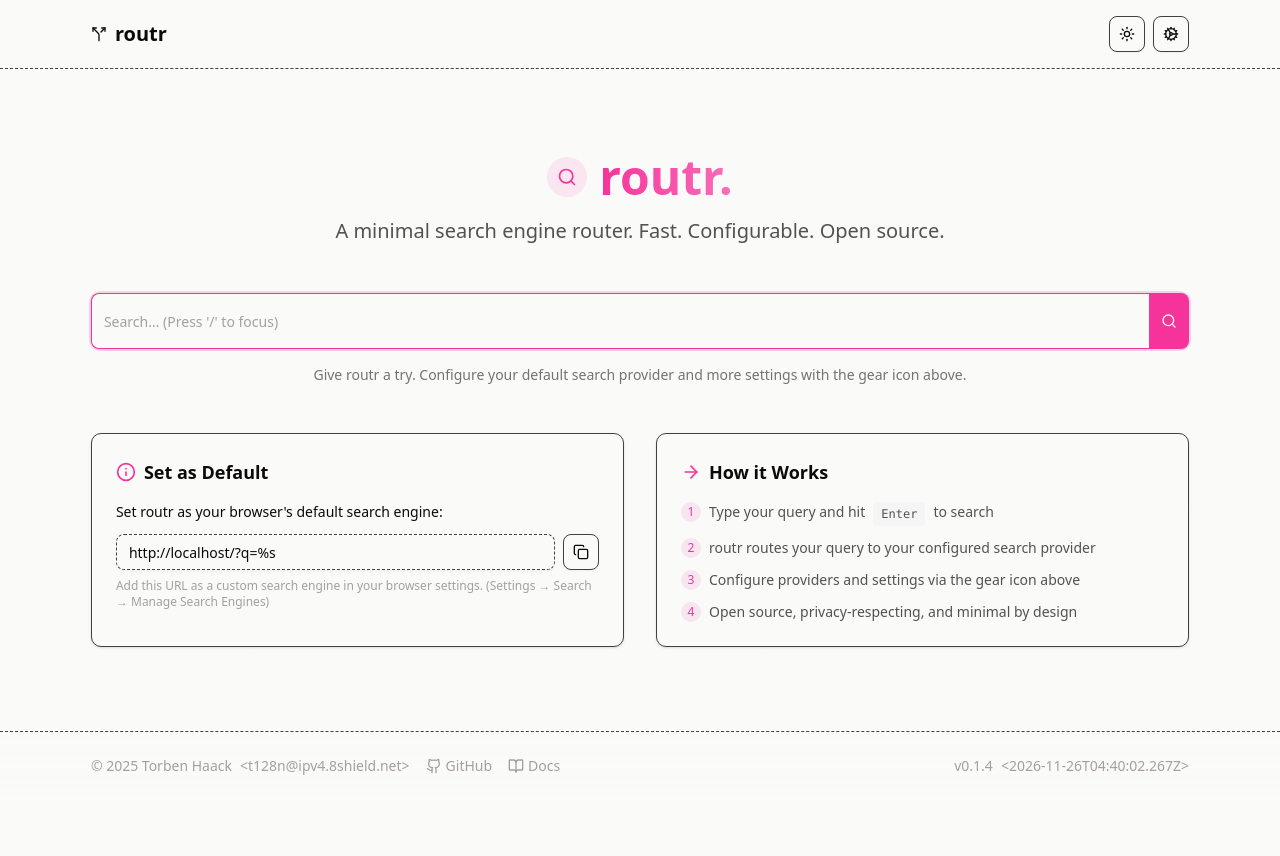
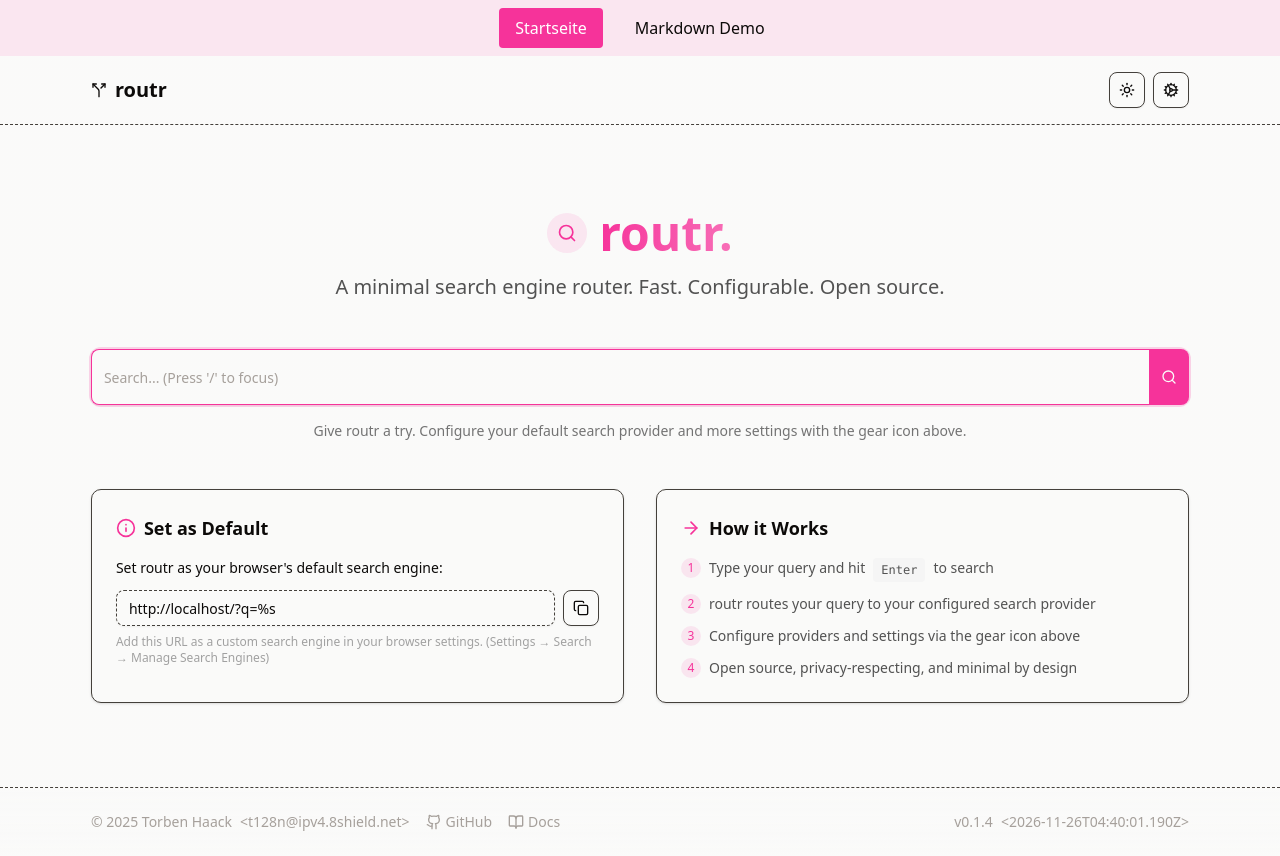
Before and after one commit to t128n/routr, a React (Vite) app: page / in a window 1280 px wide. Before the commit the page ends 800 px from the top, so only its background shows below. Built offline with nearby package versions, Linux system fonts and the light colour scheme.

Commit message:
"feat:Add Markdown Documentation Integration

```diff
--- a/package.json
+++ b/package.json
@@ -19,6 +19,7 @@
     "@radix-ui/react-popover": "^1.1.11",
     "@radix-ui/react-slot": "^1.2.0",
     "@radix-ui/react-tooltip": "^1.2.6",
+    "@tailwindcss/typography": "^0.5.16",
     "@tailwindcss/vite": "^4.1.5",
     "@tanstack/react-virtual": "^3.13.6",
     "class-variance-authority": "^0.7.1",
--- a/src/app/_settings.tsx
+++ b/src/app/_settings.tsx
@@ -16,6 +16,9 @@ import routes from "@/sw/routes";
 import { CogIcon, RotateCwIcon, InfoIcon, EyeIcon, EyeOffIcon } from "lucide-react";
 import { useState } from "react";
 import { HoverCard, HoverCardContent, HoverCardTrigger } from "@/components/ui/hover-card";
+import { Tabs, TabsContent, TabsList, TabsTrigger } from "@/components/ui/tabs";
+import ReactMarkdown from 'react-markdown';
+import remarkGfm from 'remark-gfm';
 
 function Settings() {
 	const [showApiKey, setShowApiKey] = useState(false);
@@ -205,17 +208,36 @@ function Settings() {
 											<InfoIcon className="w-4 h-4 text-muted-foreground cursor-help" />
 										</HoverCardTrigger>
 										<HoverCardContent>
-											<p>The system prompt that guides the AI's behavior. This helps shape how the AI responds to your queries.</p>
+											<p>Der System Prompt unterstützt Markdown-Formatierung für bessere Lesbarkeit und Strukturierung.</p>
 										</HoverCardContent>
 									</HoverCard>
 								</div>
-								<Textarea
-									id="prompt"
-									placeholder="Enter your system prompt..."
-									value={geminiPrompt}
-									onChange={(e) => setGeminiPrompt(e.target.value)}
-									className="min-h-[100px]"
-								/>
+								<Tabs defaultValue="edit" className="w-full">
+									<TabsList className="mb-2">
+										<TabsTrigger value="edit">Bearbeiten</TabsTrigger>
+										<TabsTrigger value="preview">Vorschau</TabsTrigger>
+									</TabsList>
+									<TabsContent value="edit" className="mt-0">
+										<Textarea
+											id="prompt"
+											placeholder="Geben Sie Ihren System Prompt ein (unterstützt Markdown-Formatierung)..."
+											value={geminiPrompt}
+											onChange={(e) => setGeminiPrompt(e.target.value)}
+											className="min-h-[300px] font-mono text-sm"
+										/>
+									</TabsContent>
+									<TabsContent value="preview" className="mt-0">
+										<div className="border rounded-md p-4 min-h-[300px] overflow-auto prose prose-sm dark:prose-invert max-w-none">
+											{geminiPrompt ? (
+												<ReactMarkdown remarkPlugins={[remarkGfm]}>
+													{geminiPrompt}
+												</ReactMarkdown>
+											) : (
+												<p className="text-muted-foreground italic">Keine Vorschau verfügbar. Bitte geben Sie einen System Prompt ein.</p>
+											)}
+										</div>
+									</TabsContent>
+								</Tabs>
 							</div>
 						</div>
 					</section>
--- /dev/null
+++ b/src/app/index.tsx
@@ -0,0 +1,62 @@
+import { useState, useEffect } from 'react';
+import App from './page';
+import { MarkdownDemo } from './markdown-demo';
+
+/**
+ * Hauptkomponente für die Anwendungsrouting
+ */
+export function Router() {
+  const [currentPage, setCurrentPage] = useState<'home' | 'markdown'>('home');
+
+  // URL basiertes Routing
+  useEffect(() => {
+    const path = window.location.pathname;
+    if (path === '/markdown') {
+      setCurrentPage('markdown');
+    } else {
+      setCurrentPage('home');
+    }
+  }, []);
+
+  // Navigations-Handler
+  const navigate = (page: 'home' | 'markdown') => {
+    setCurrentPage(page);
+    window.history.pushState(null, '', page === 'home' ? '/' : `/${page}`);
+  };
+
+  // Seiten-Renderer
+  const renderPage = () => {
+    switch (currentPage) {
+      case 'markdown':
+        return <MarkdownDemo />;
+      default:
+        return <App />;
+    }
+  };
+
+  return (
+    <div>
+      <nav className="bg-primary/10 p-2">
+        <ul className="flex gap-4 justify-center">
+          <li>
+            <button
+              onClick={() => navigate('home')}
+              className={`px-4 py-2 rounded ${currentPage === 'home' ? 'bg-primary text-white' : 'hover:bg-primary/20'}`}
+            >
+              Startseite
+            </button>
+          </li>
+          <li>
+            <button
+              onClick={() => navigate('markdown')}
+              className={`px-4 py-2 rounded ${currentPage === 'markdown' ? 'bg-primary text-white' : 'hover:bg-primary/20'}`}
+            >
+              Markdown Demo
+            </button>
+          </li>
+        </ul>
+      </nav>
+      {renderPage()}
+    </div>
+  );
+}
--- /dev/null
+++ b/src/app/markdown-demo.tsx
@@ -0,0 +1,90 @@
+import { useState } from 'react';
+import { Markdown } from '@/components/ui/markdown';
+
+/**
+ * Demo-Seite für die Markdown-Formatierung
+ */
+export function MarkdownDemo() {
+  const [markdownText, setMarkdownText] = useState<string>(`# Markdown Beispiel
+
+Dies ist ein **Beispieltext** mit *Markdown-Formatierung*.
+
+## Überschriften
+
+### Dritte Ebene
+
+## Listen
+
+- Element 1
+- Element 2
+  - Unterelement 2.1
+  - Unterelement 2.2
+- Element 3
+
+## Nummerierte Listen
+
+1. Erster Punkt
+2. Zweiter Punkt
+3. Dritter Punkt
+
+## Links und Bilder
+
+[Ein Link](https://example.com)
+
+![Beispielbild](https://via.placeholder.com/150)
+
+## Code
+
+Inline \`code\` Beispiel.
+
+\`\`\`javascript
+// Ein Code-Block
+function helloWorld() {
+  console.log("Hallo Welt!");
+}
+\`\`\`
+
+## Tabellen
+
+| Spalte 1 | Spalte 2 | Spalte 3 |
+|----------|----------|----------|
+| Zelle 1  | Zelle 2  | Zelle 3  |
+| Zelle 4  | Zelle 5  | Zelle 6  |
+
+## Zitate
+
+> Dies ist ein Zitat.
+> Es kann mehrere Zeilen umfassen.
+
+## Horizontale Linien
+
+---
+
+## Checkbox-Listen
+
+- [x] Erledigte Aufgabe
+- [ ] Offene Aufgabe
+- [ ] Weitere offene Aufgabe
+`);
+
+  return (
+    <div className="container mx-auto p-4">
+      <div className="flex flex-col md:flex-row gap-4">
+        <div className="flex-1">
+          <h2 className="text-lg font-semibold mb-2">Markdown-Eingabe</h2>
+          <textarea
+            value={markdownText}
+            onChange={(e) => setMarkdownText(e.target.value)}
+            className="w-full h-96 p-2 border rounded-md font-mono text-sm"
+          />
+        </div>
+        <div className="flex-1">
+          <h2 className="text-lg font-semibold mb-2">Vorschau</h2>
+          <div className="border rounded-md p-4 h-96 overflow-auto">
+            <Markdown content={markdownText} />
+          </div>
+        </div>
+      </div>
+    </div>
+  );
+}
--- a/src/main.tsx
+++ b/src/main.tsx
@@ -3,7 +3,7 @@ import { createRoot } from "react-dom/client";
 
 import { registerSW } from "virtual:pwa-register";
 
-import App from "@/app/page";
+import { Router } from "@/app/index";
 import "@/styles/globals.css";
 import { toast } from "sonner";
 
@@ -12,7 +12,7 @@ const rootElement = document.getElementById("root");
 if (rootElement) {
 	createRoot(rootElement).render(
 		<StrictMode>
-			<App />
+			<Router />
 		</StrictMode>,
 	);
 }
@@ -20,7 +20,7 @@ if (rootElement) {
 registerSW({
 	onNeedRefresh() {
 		toast("New content available, click on the icon to refresh.");
-		/* show “update available” UI */
+		/* show "update available" UI */
 	},
 	onRegisterError() {
 		toast.error(
--- /dev/null
+++ b/tailwind.config.js
@@ -0,0 +1,13 @@
+/** @type {import('tailwindcss').Config} */
+export default {
+  content: [
+    "./index.html",
+    "./src/**/*.{js,ts,jsx,tsx}",
+  ],
+  theme: {
+    extend: {},
+  },
+  plugins: [
+    require('@tailwindcss/typography'),
+  ],
+}
```
Also changed, not shown: 2 other files (tests, documents, lock files or other folders).
